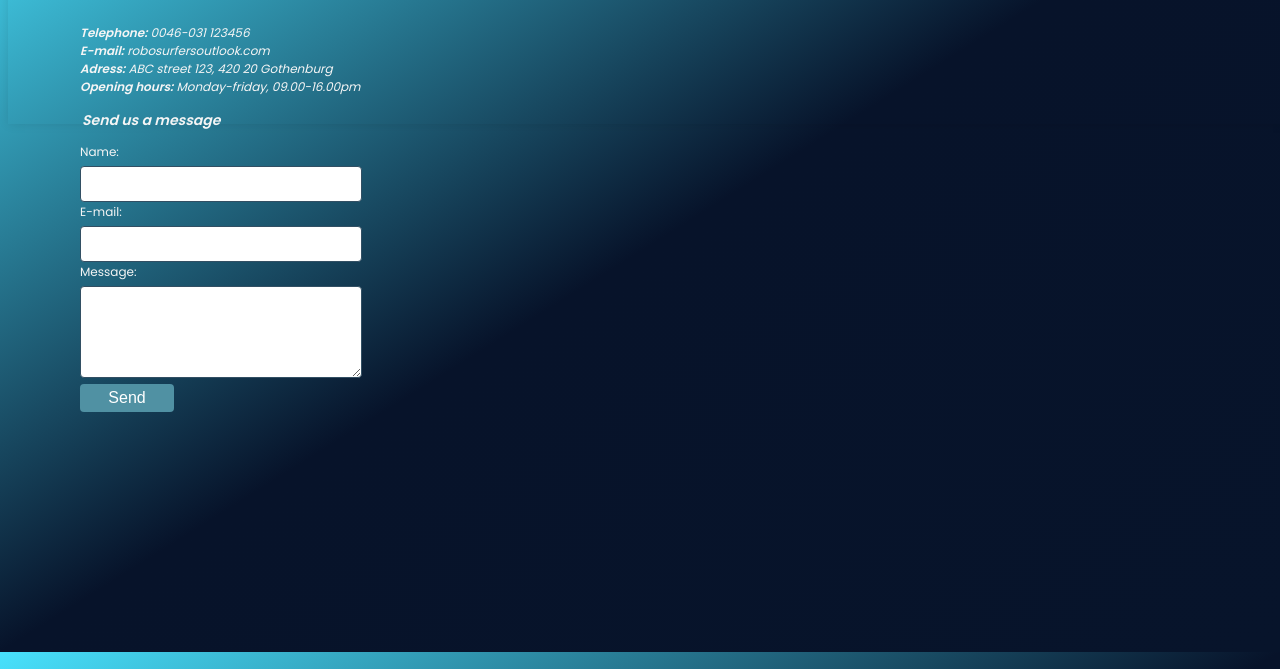
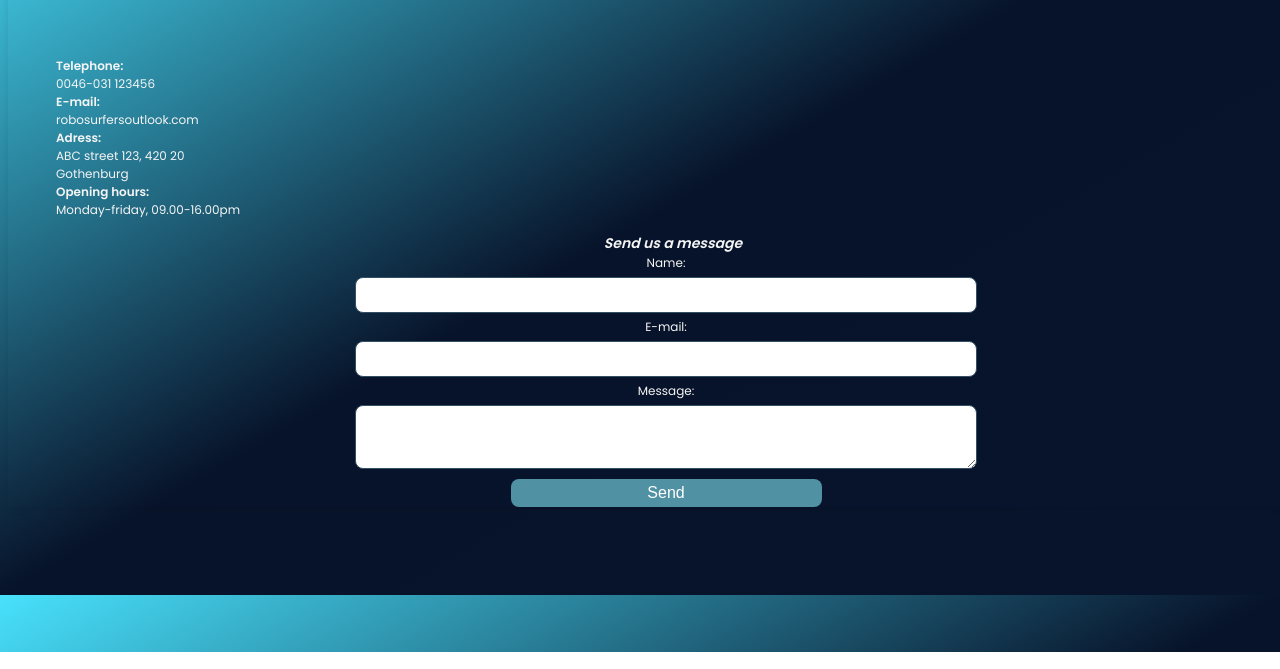
Before and after one commit to FBetulDemir/grupparbete-fed24, a plain HTML site: page contact-us.html in a window 1280 px wide. Shown: the part 148-817 px from the top of the page. Drawn offline with Linux system fonts and the light colour scheme.

Commit message:
change contact us style

```diff
--- a/contact-us.html
+++ b/contact-us.html
@@ -14,10 +14,10 @@
         <h1>Contact us</h1>
         <h2>For questions regard our products,<br>do not hesistate to contact us.</h2>
         <div class="contact-info">
-            <p><b>Telephone:</b> 0046-031 123456</p>
-            <p><b>E-mail:</b> robosurfersoutlook.com</p>
-            <p><b>Adress:</b> ABC street 123, 420 20 Gothenburg</p>
-            <p><b>Opening hours:</b> Monday-friday, 09.00-16.00pm
+            <p><b>Telephone:</b><br>0046-031 123456</p>
+            <p><b>E-mail:</b><br>robosurfersoutlook.com</p>
+            <p><b>Adress:</b><br>ABC street 123, 420 20 Gothenburg</p>
+            <p><b>Opening hours:</b><br>Monday-friday, 09.00-16.00pm
         <h3>Send us a message</h3>
         <form action="#" method="post">
             <div class="form-group">
@@ -30,7 +30,7 @@
             </div>
             <div class="form-group">
                 <label for="message">Message:</label>
-                <textarea id="message" name="message" rows="5" required></textarea>
+                <textarea id="message" name="message" rows="3" required></textarea>
             </div>
             <button type="submit">Send</button>
         </form>
--- a/styles/contact-us.css
+++ b/styles/contact-us.css
@@ -1,5 +1,4 @@
 html,body{
-  height: 100%;
   width: 100%;
 }
 * {
@@ -9,6 +8,7 @@ html,body{
 body {
   width: 100%;
   height: 100%;
+  padding-bottom: 5em;
   font-family: poppins, sans-serif;
   background: linear-gradient(to bottom right, rgb(72, 225, 252), rgb(7, 19, 42), rgb(7, 20, 43));
 
@@ -20,45 +20,42 @@ body {
 }
 
 h1 {
-  font-size: 26px;
+  font-size: 30px;
   text-align: center;
   color: whitesmoke;
 
 }
 
 h2{
-  font-size: 14px;
+  font-size: 20px;
   font-family: poppins, sans serif;
   color: whitesmoke;
-  font-style: italic;
   text-align: center;
-  margin-bottom: 4em;
+;
 
 }
 h3{
   font-size: 14px;
   margin-bottom: 0;
   margin-left: 1em;
-  text-align: left;
+  text-align: center;
   color: whitesmoke;
   font-style: italic;
 }
 
 .contact-info {
-  margin-bottom: 3em;
-  margin-top: 1em;
-  margin-left: 5em;
+  margin-left: 3em;
+  margin-top: 5em;
   font-size: 12px;
-  width: 400px;
-  height: 100px;
 
 }
 p {
   color: whitesmoke;
   text-align: left;
   padding-left: 1em;
-  font-style: italic;
   margin: 0;
+  max-width: 200px;
+  max-height: 100px;
 
 }
 
@@ -68,13 +65,12 @@ b{
 }
 
 form{
-  padding: 1em;
-  margin: 0;
-
+  padding: 0;
+  text-align: center;
 
 }
 .form-group {
-  margin-bottom: 1px;
+  margin-bottom: 5px;
 
 
 }
@@ -87,11 +83,11 @@ label {
 input[type="text"],
 input[type="email"],
 textarea {
-  width: 75%;
+  width: 50%;
   padding: 10px;
   font-size: 12px;
   border: 1.5px solid #324f63;
-  border-radius: 4px;
+  border-radius: 8px;
 }
 
 textarea {
@@ -99,22 +95,22 @@ textarea {
 }
 
 button {
-  display: block;
   width: 25%;
   padding: 5px;
   font-size: 16px;
   background-color: #5091a3;
   color: #fff;
   border: none;
-  border-radius: 4px;
+  border-radius: 8px;
   cursor: pointer;
   transition: background-color 0.3s ease;
+
 
 }
 
 button:hover {
   background-color: rgb(160, 156, 156);
-  display: flex;
+
 }
 label{
   color: whitesmoke;
```
